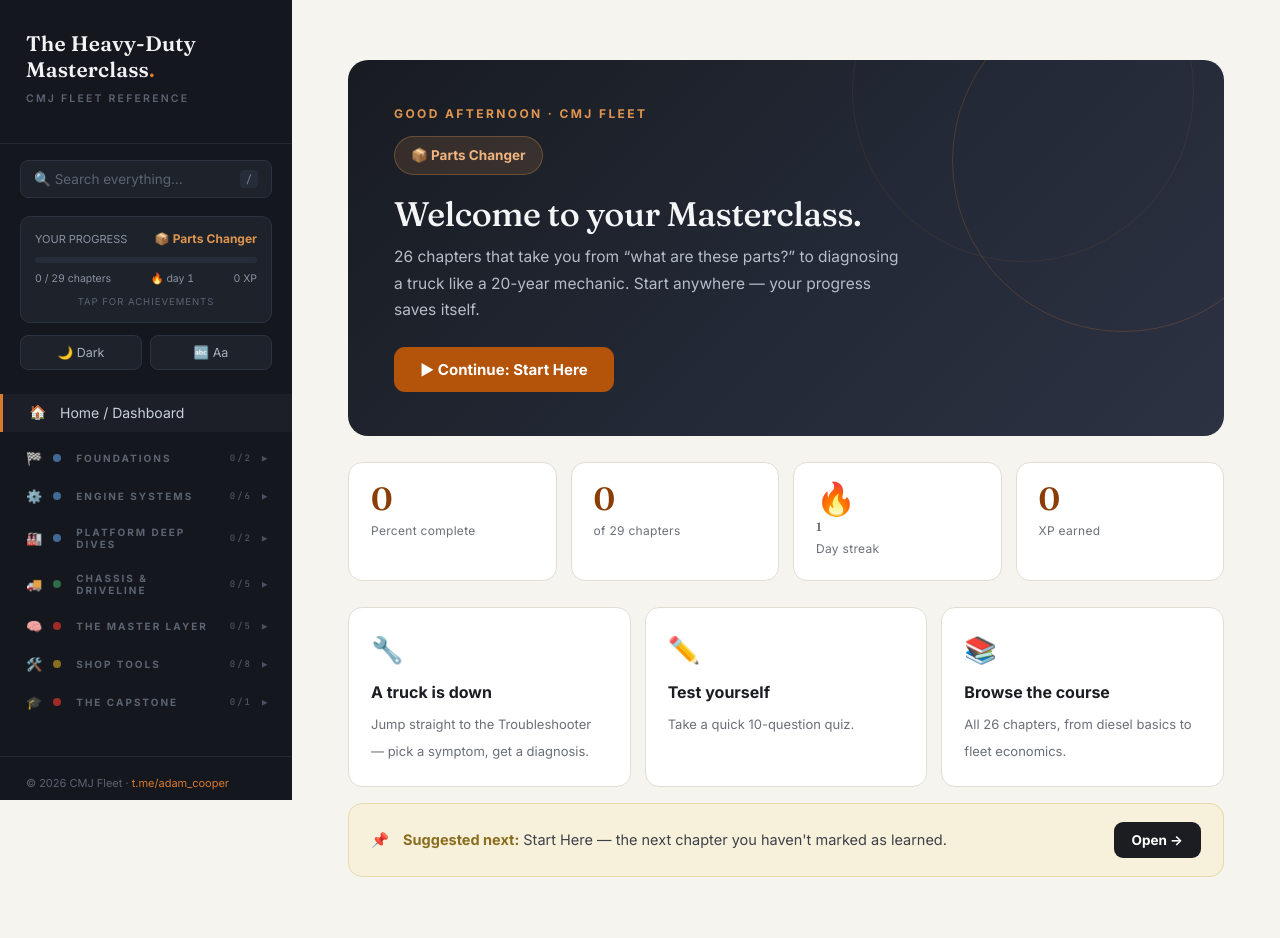
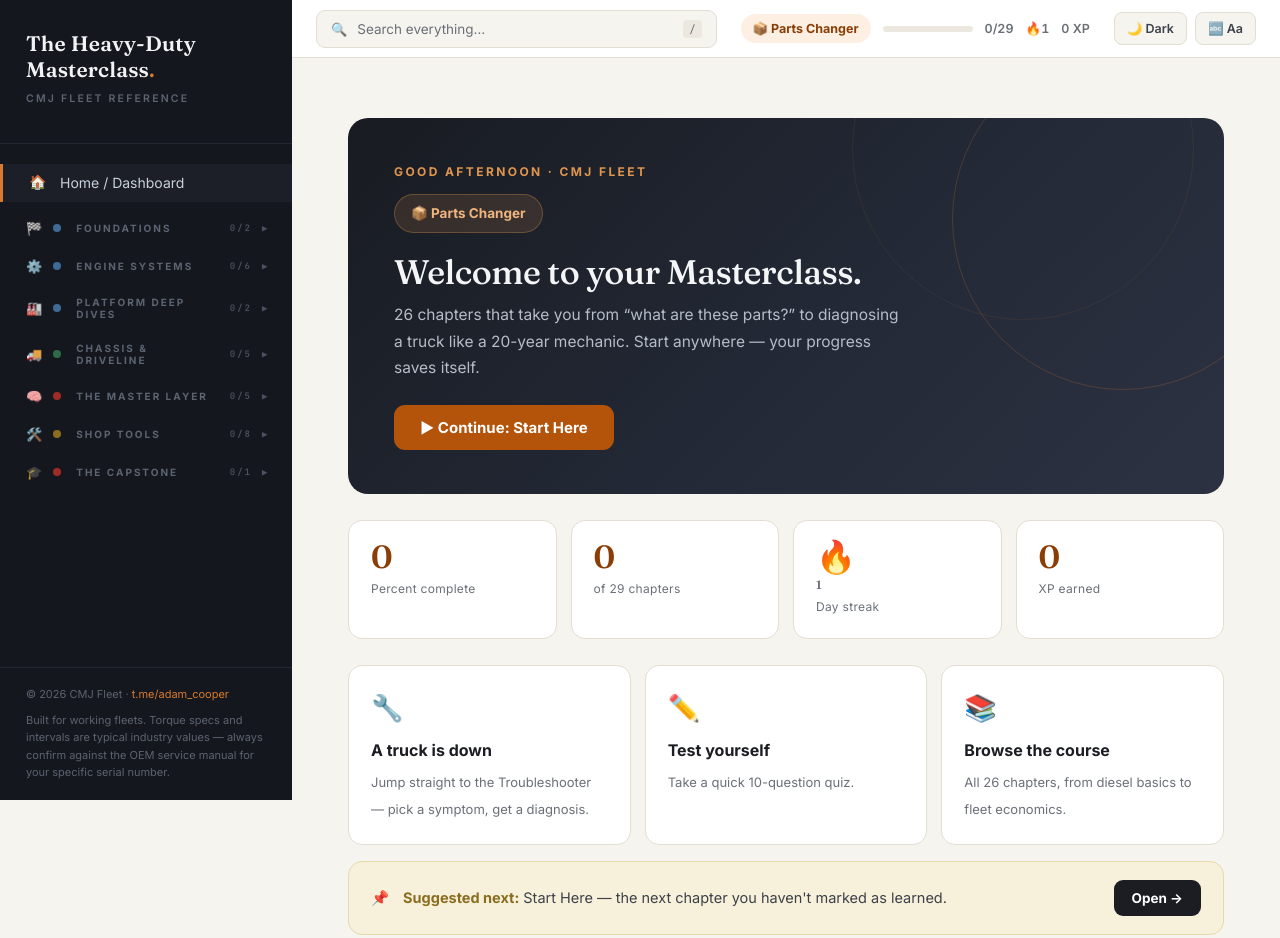
Before and after one commit to adamdispatching-stack/fleet, a website: page index.html in a window 1280 px wide. Shown: the top 938 px of the page. Drawn offline with Linux system fonts and the light colour scheme.

Commit message:
Move search, progress, dark mode, text size to a top bar; sidebar is nav-only

```diff
--- a/index.html
+++ b/index.html
@@ -55,11 +55,31 @@ p{text-wrap:pretty}
 /* crisper mono */
 .m,code,kbd,.nnum{font-feature-settings:"calt" 0;letter-spacing:0}
 
+/* ---------- TOP BAR ---------- */
+.topbar{position:fixed;top:0;left:292px;right:0;height:58px;z-index:45;background:var(--card);border-bottom:1px solid var(--line);display:flex;align-items:center;gap:14px;padding:0 24px}
+.tb-search{flex:1;max-width:440px;display:flex;align-items:center;gap:10px;background:var(--paper);border:1px solid var(--line);border-radius:9px;padding:9px 14px;color:var(--ink-mute);font-size:13.5px;cursor:pointer;font-family:var(--sans);transition:border-color .15s}
+.tb-search:hover{border-color:var(--accent)}
+.tb-search .tbi{font-size:13px}
+.tb-search .tbtxt{flex:1;text-align:left}
+.tb-search kbd{font-family:var(--mono);font-size:10.5px;background:var(--line-soft);border-radius:4px;padding:2px 6px;color:var(--ink-mute)}
+.tb-prog{display:flex;align-items:center;gap:12px;margin-left:auto;cursor:pointer;padding:6px 10px;border-radius:9px;transition:background .15s}
+.tb-prog:hover{background:var(--paper)}
+.tb-prog .proghint{display:none}
+.tb-level{background:var(--accent-soft);color:var(--accent-deep);font-weight:700;border-radius:16px;padding:4px 12px;font-size:12.5px;white-space:nowrap}
+.tb-bar{width:90px;height:6px;background:var(--line-soft);border-radius:3px;overflow:hidden}
+.tb-bar div{height:100%;background:linear-gradient(90deg,var(--accent),var(--accent-deep));border-radius:3px;transition:width .4s}
+.tb-stat{font-size:12.5px;color:var(--ink-mute);font-weight:600;white-space:nowrap;font-variant-numeric:tabular-nums}
+.tb-settings{display:flex;gap:8px}
+.tb-btn{background:var(--paper);border:1px solid var(--line);border-radius:8px;padding:8px 12px;font-size:12.5px;font-weight:600;color:var(--ink-soft);cursor:pointer;font-family:var(--sans);white-space:nowrap;transition:border-color .15s}
+.tb-btn:hover{border-color:var(--accent)}
+[data-theme="dark"] .topbar{background:#171b21}
+
 /* ---------- LAYOUT ---------- */
 .app{display:flex;min-height:100vh}
 .sidebar{width:292px;background:var(--side-bg);color:var(--side-ink);position:fixed;top:0;left:0;bottom:0;overflow-y:auto;z-index:50;scrollbar-width:thin;scrollbar-color:#333a45 transparent;display:flex;flex-direction:column}
 .main{flex:1;margin-left:292px;min-width:0}
 .content{max-width:1000px;margin:0 auto;padding:56px 56px 120px}
+.main{padding-top:58px}
 
 /* ---------- SIDEBAR ---------- */
 .brand{padding:30px 26px 22px;border-bottom:1px solid #232833}
@@ -458,13 +478,20 @@ h3{margin-top:60px}
 [data-theme="dark"] .callout.why{border-color:#2b3f56}
 [data-theme="dark"] .callout.warn{border-color:#4a2b28}
 [data-theme="dark"] .callout.tip{border-color:#28402f}
-.mob-toggle{display:none;position:fixed;top:14px;left:14px;z-index:60;background:var(--side-bg);color:#e8eaee;border:none;border-radius:9px;width:42px;height:42px;font-size:19px;cursor:pointer}
+.mob-toggle{display:none;position:fixed;top:9px;left:12px;z-index:60;background:var(--side-bg);color:#e8eaee;border:none;border-radius:9px;width:42px;height:42px;font-size:19px;cursor:pointer}
 @media(max-width:1080px){
   .sidebar{transform:translateX(-100%);transition:transform .22s}
   .sidebar.open{transform:none}
   .main{margin-left:0}
   .content{padding:76px 22px 90px}
   .mob-toggle{display:block}
+  .topbar{left:0;padding:0 10px 0 60px;gap:7px}
+  .tb-search .tbtxt,.tb-search kbd{display:none}
+  .tb-search{flex:0 0 auto;max-width:none;padding:9px 12px}
+  .tb-prog .tb-bar,.tb-prog #progxp,.tb-prog #progpct,.tb-prog #progstreak{display:none}
+  .tb-prog{gap:6px;padding:5px 4px;margin-left:auto}
+  .tb-level{font-size:11.5px;padding:4px 10px;max-width:120px;overflow:hidden;text-overflow:ellipsis}
+  .tb-btn{padding:8px 10px}
   .grid2,.grid3,.statrow{grid-template-columns:1fr}
   h2.title{font-size:32px}
   .hero{padding:36px 28px}
@@ -477,21 +504,25 @@ h3{margin-top:60px}
 </head>
 <body>
 <button class="mob-toggle" onclick="document.querySelector('.sidebar').classList.toggle('open')">☰</button>
+<header class="topbar">
+  <button class="tb-search" onclick="openSearch()"><span class="tbi">🔍</span><span class="tbtxt">Search everything…</span><kbd>/</kbd></button>
+  <div class="tb-prog" id="progwrap" title="Tap for achievements">
+    <span class="tb-level" id="proglevel">Parts Changer</span>
+    <div class="tb-bar"><div id="progfill" style="width:0%"></div></div>
+    <span class="tb-stat" id="progpct">0/29</span>
+    <span class="tb-stat" id="progstreak">🔥1</span>
+    <span class="tb-stat" id="progxp">0 XP</span>
+  </div>
+  <div class="tb-settings">
+    <button class="tb-btn" id="darkbtn" onclick="toggleTheme()" title="Toggle dark mode">🌙 Dark</button>
+    <button class="tb-btn" id="zoombtn" onclick="cycleZoom()" title="Text size">🔤 Aa</button>
+  </div>
+</header>
 <div class="app">
 <aside class="sidebar">
   <div class="brand">
     <h1>The Heavy-Duty<br>Masterclass<span>.</span></h1>
     <p>CMJ Fleet Reference</p>
-  </div>
-  <button class="searchbtn" onclick="openSearch()">🔍 Search everything… <kbd>/</kbd></button>
-  <div class="progwrap" id="progwrap">
-    <div class="progtop"><span>YOUR PROGRESS</span><b id="proglevel">Parts Changer</b></div>
-    <div class="progbar"><div id="progfill" style="width:0%"></div></div>
-    <div class="progbot"><span id="progpct">0 / 25 chapters</span><span id="progstreak">🔥 day 1</span><span id="progxp">0 XP</span></div>
-  </div>
-  <div class="setrow">
-    <button class="modebtn" id="darkbtn" onclick="toggleTheme()">🌙 Dark</button>
-    <button class="modebtn" onclick="cycleZoom()" id="zoombtn">🔤 Aa</button>
   </div>
   <nav id="nav"></nav>
   <div class="sidefoot"><div style="margin-bottom:8px">© 2026 CMJ Fleet · <a href="https://t.me/adam_cooper" target="_blank" rel="noopener" style="color:#d97a2e;text-decoration:none">t.me/adam_cooper</a></div>Built for working fleets. Torque specs and intervals are typical industry values — always confirm against the OEM service manual for your specific serial number.</div>
@@ -3769,8 +3800,8 @@ function renderProgress(){
   const n=Object.keys(learned).length;
   const xp=xpTotal();
   document.getElementById('progfill').style.width=(n/CHAPTERS.length*100)+'%';
-  document.getElementById('progpct').textContent=n+' / '+CHAPTERS.length+' chapters';
-  document.getElementById('progstreak').textContent='🔥 day '+store.get('streak',1);
+  document.getElementById('progpct').textContent=n+'/'+CHAPTERS.length;
+  document.getElementById('progstreak').textContent='🔥'+store.get('streak',1);
   document.getElementById('progxp').textContent=xp+' XP';
   document.getElementById('proglevel').textContent=levelName(xp);
   document.querySelectorAll('.nitem').forEach(el=>el.classList.toggle('learned',!!learned[el.dataset.page]));
```
Also changed, not shown: 1 other file.
